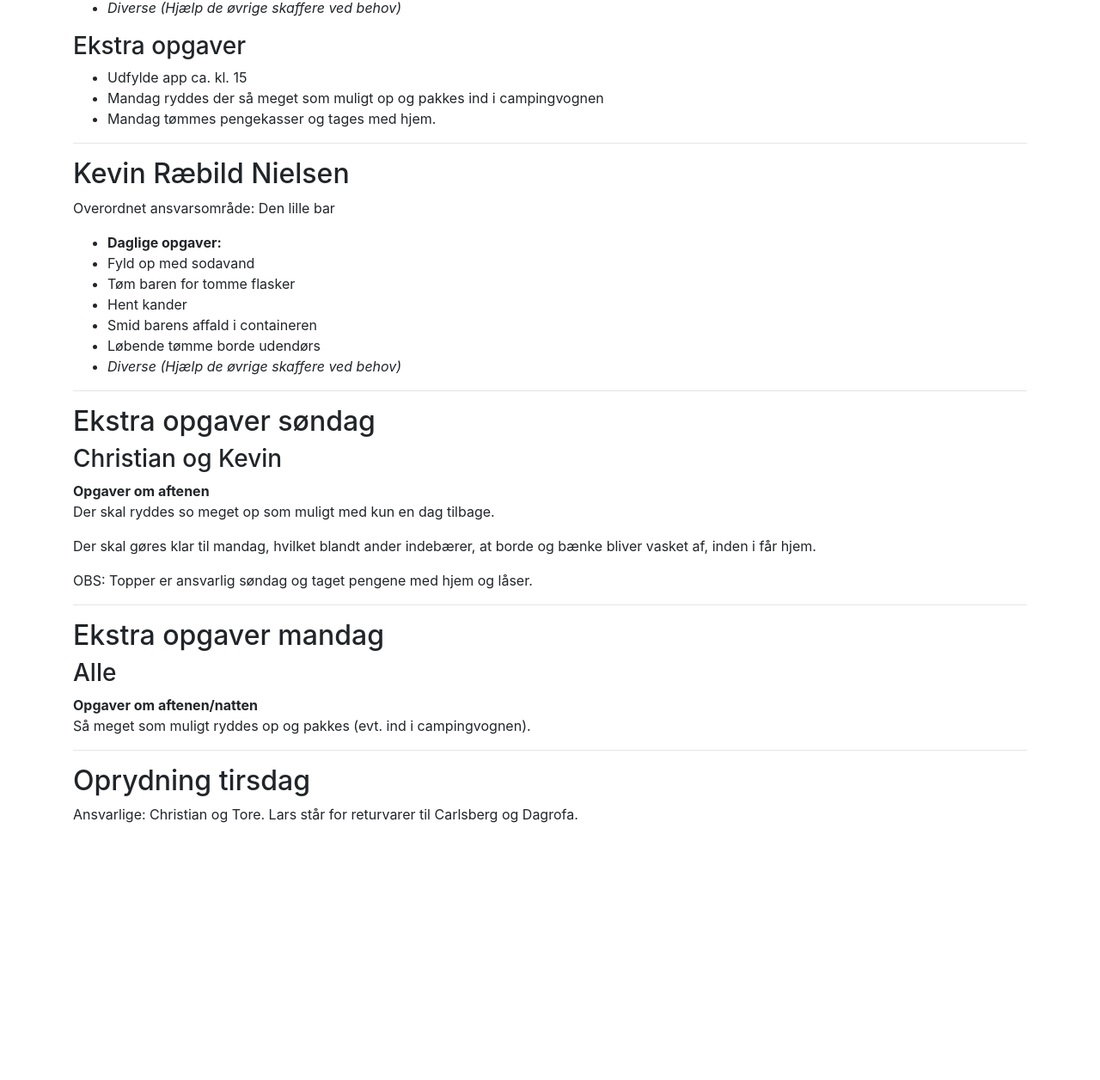
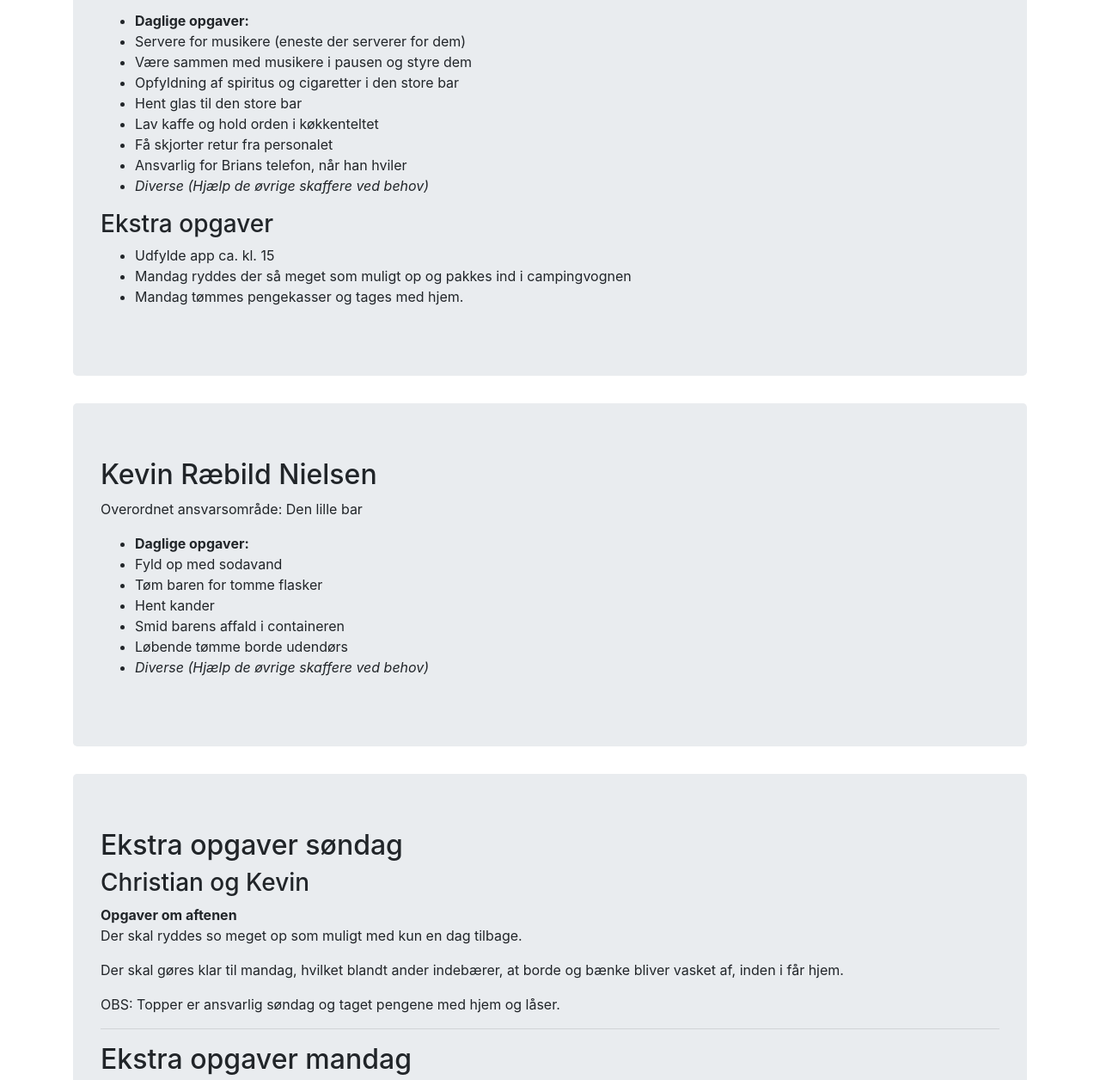
Before and after one commit to jeffyjo/lansen-roster, a website: page opgaver.html in a window 1280 px wide. Shown: the part 723-1979 px from the top of the page at 86% size. Before the commit the page ends 1714 px from the top, so only its background shows below. Drawn offline with nearby package versions, Linux system fonts and the light colour scheme.

Commit message:
Add jumbotrons

```diff
--- a/opgaver.html
+++ b/opgaver.html
@@ -20,9 +20,8 @@
         </ul>
     </nav>
     <main class="container">
-        <section>
-            <h1>Fordeling af opgaver - til årets skaffere</h1>
-
+        <h1>Fordeling af opgaver - til årets skaffere</h1>
+        <section class="jumbotron">
             <h2>Christian Sølvberg</h2>
             <p>Overordnet ansvarsområde: Den store bar</p>
 
@@ -37,8 +36,7 @@
                 <li><i>Diverse (Hjælp de øvrige skaffere ved behov)</i></li>
             </ul>
         </section>
-        <hr />
-        <section>
+        <section class="jumbotron">
             <h2>Jeff Yahin Jørgensen</h2>
             <p>Overordnet ansvarsområde: Musikere og personaleområde</p>
 
@@ -61,8 +59,7 @@
                 <li>Mandag tømmes pengekasser og tages med hjem.</li>
             </ul>
         </section>
-        <hr />
-        <section>
+        <section class="jumbotron">
             <h2>Kevin Ræbild Nielsen</h2>
             <p>Overordnet ansvarsområde: Den lille bar</p>
 
@@ -76,8 +73,7 @@
                 <li><i>Diverse (Hjælp de øvrige skaffere ved behov)</i></li>
             </ul>
         </section>
-        <hr />
-        <section>
+        <section class="jumbotron">
             <h2>Ekstra opgaver søndag</h2>
             <h3>Christian og Kevin</h3>
 
```
